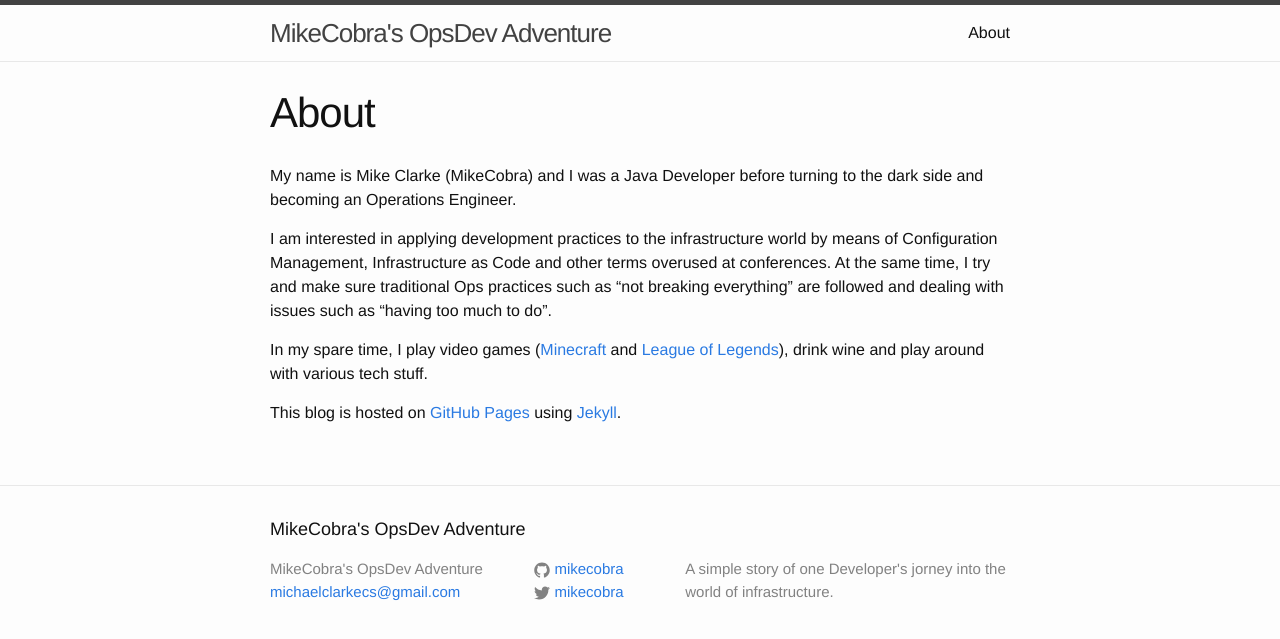
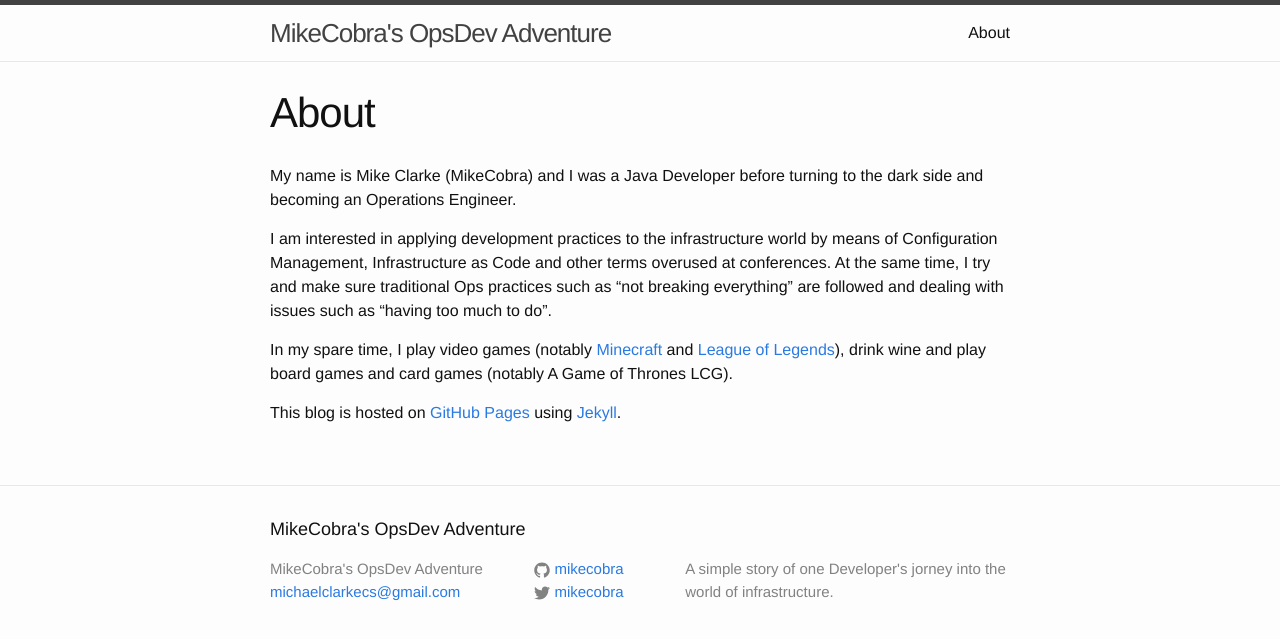
Before and after one commit to MikeCobra/mikecobra.github.io, a Jekyll site: the page built from about.md, in a window 1280 px wide. Shown: the top 639 px of the page. Built offline with Jekyll 4.4.1, drawn with Linux system fonts in a browser that asks for light colours.

Commit message:
Add more hobbies.

```diff
--- a/about.md
+++ b/about.md
@@ -14,9 +14,9 @@ practices such as "not breaking everything" are followed and dealing with issues
 such as "having too much to do".
 
 In my spare time, I play video games
-([Minecraft](http://minecraft.mikecobra.co.uk) and
+(notably [Minecraft](http://minecraft.mikecobra.co.uk) and
 [League of Legends](http://www.lolking.net/summoner/euw/20240027)), drink wine
-and play around with various tech stuff.
+and play board games and card games (notably A Game of Thrones LCG).
 
 This blog is hosted on [GitHub Pages](https://pages.github.com/) using
 [Jekyll](https://jekyllrb.com/).
```
